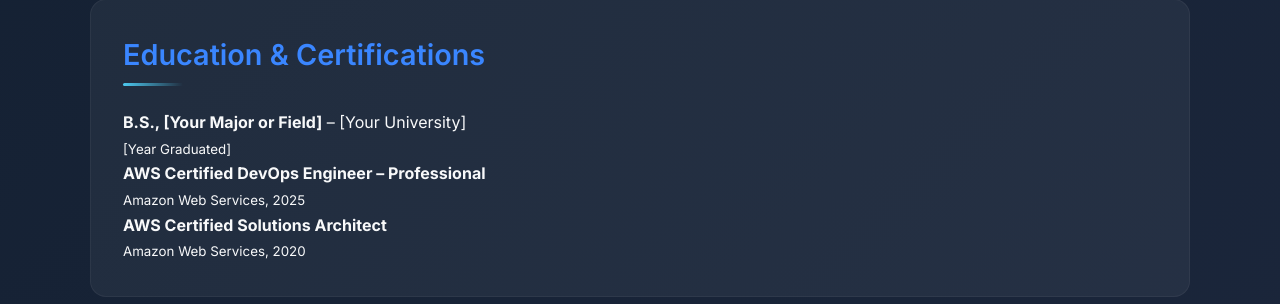
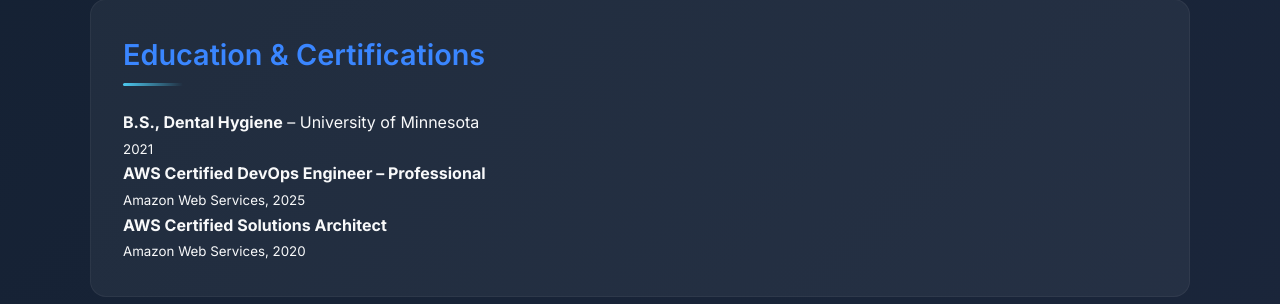
Before and after one commit to KB-DevOps/my-resume, a Flask app: page / in a window 1280 px wide. Shown: the part 2543-2847 px from the top of the page. Run offline with Flask 3, Linux system fonts and the light colour scheme.

Commit message:
feat(app): updated resume

```diff
--- a/templates/index.html
+++ b/templates/index.html
@@ -361,8 +361,8 @@
         <section class="section">
             <h2>Education & Certifications</h2>
             <div class="education-item">
-                <strong>B.S., [Your Major or Field]</strong> – [Your University] <br>
-                <small>[Year Graduated]</small>
+                <strong>B.S., Dental Hygiene</strong> – University of Minnesota <br>
+                <small>2021</small>
             </div>
             <div class="education-item">
                 <strong>AWS Certified DevOps Engineer – Professional</strong> <br>
```
Also changed, not shown: .github/workflows/ci.yml.
